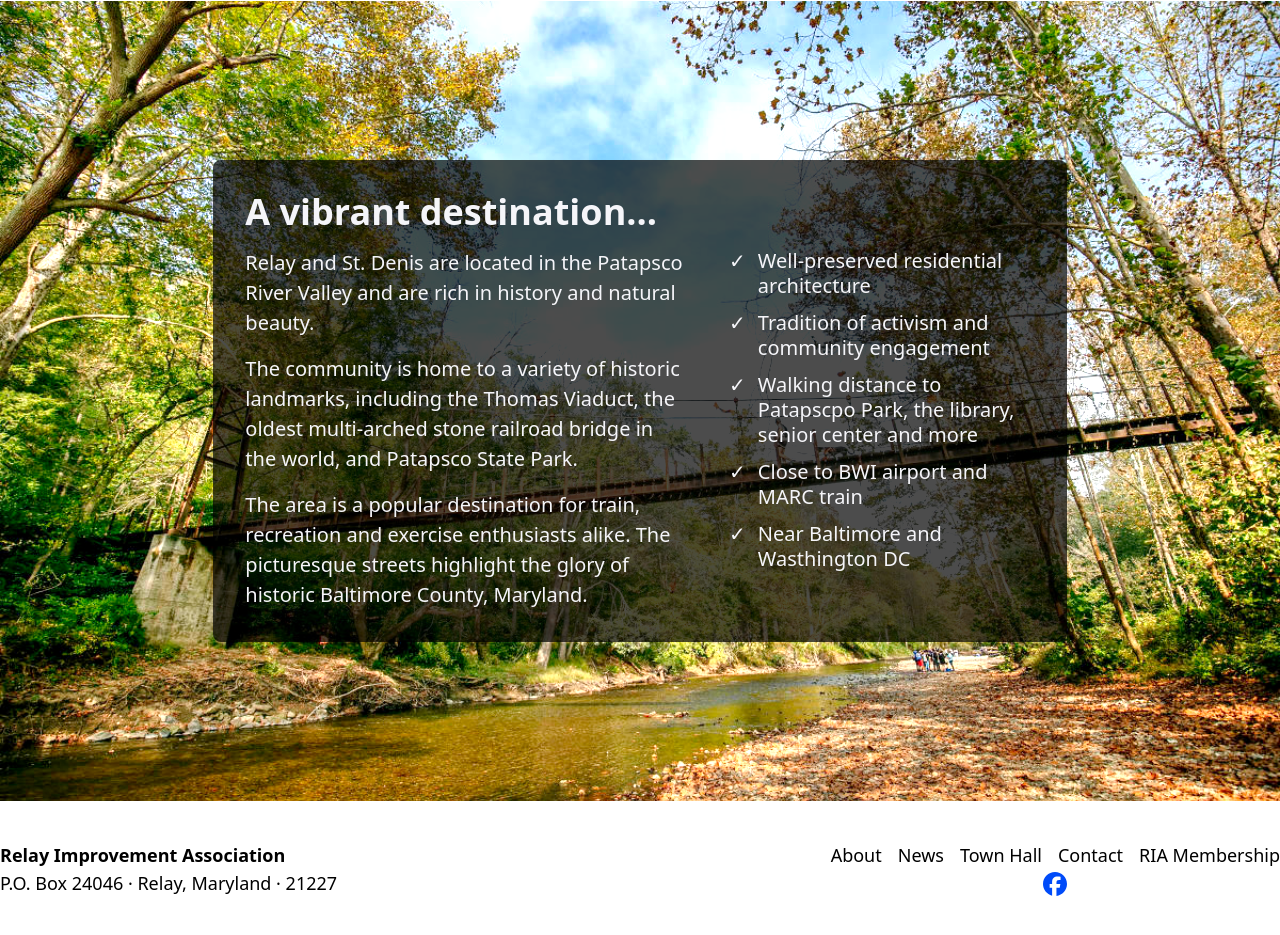
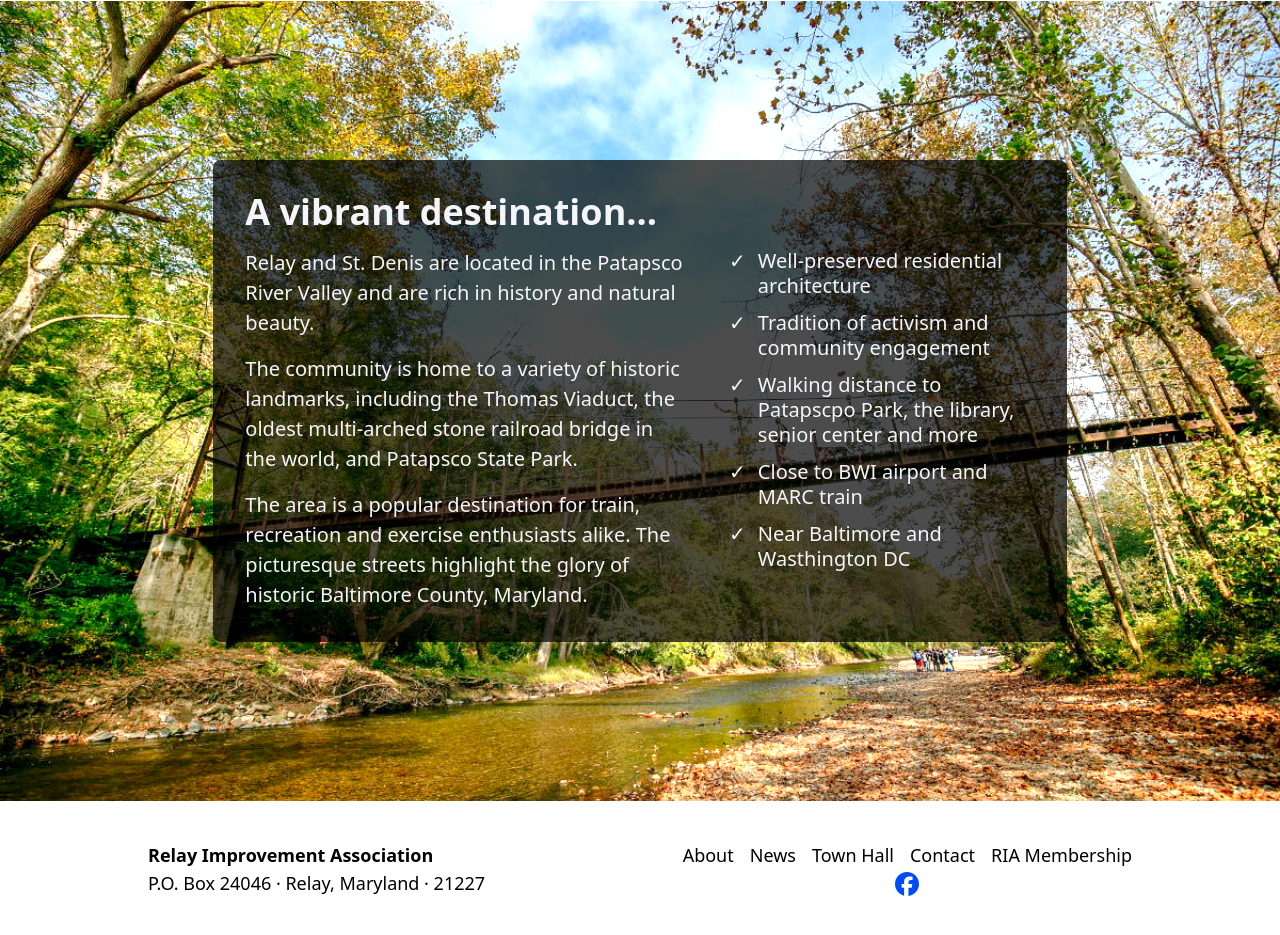
Before and after one commit to Relay-Maryland/relaymaryland.com, an Astro site: page / in a window 1280 px wide. Shown: the part 1541-2476 px from the top of the page. Built offline with nearby package versions, Linux system fonts and the light colour scheme; Astro itself is replaced by a stand-in of ours.

Commit message:
Fix weird .container margin issue on footer
The footer  did not apply the correct
margin or max-width, not sure why.

```diff
--- a/src/components/Footer.astro
+++ b/src/components/Footer.astro
@@ -4,7 +4,7 @@ const pages = ['About', 'News', 'Town Hall', 'Contact', 'RIA Membership'];
 
 <style>
   footer {
-    @apply container py-10 flex justify-between text-lg;
+    @apply py-10 flex justify-between text-lg;
   }
   address {
     @apply text-lg not-italic;
@@ -28,7 +28,7 @@ const pages = ['About', 'News', 'Town Hall', 'Contact', 'RIA Membership'];
   }
 </style>
 
-<footer>
+<footer class="container">
   <address>
     <span>Relay Improvement Association</span>
     P.O. Box 24046 &middot; Relay, Maryland &middot; 21227
```
